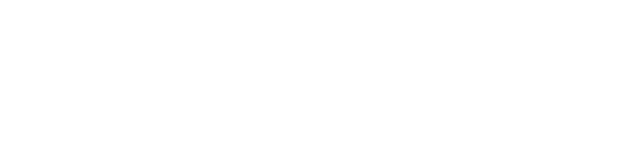
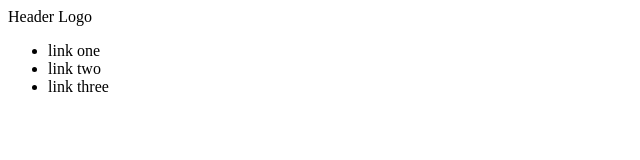
Before and after one commit to RMike-droid/odin-landing-page, a plain HTML site: page index.html in a window 1280 px wide. Shown: the whole page, without its empty margins (0-640 px from the left). Drawn offline with Linux system fonts and the light colour scheme.

Commit message:
Begin HTML layout

```diff
--- a/index.html
+++ b/index.html
@@ -8,6 +8,17 @@
     </head>
 
     <body>
-
+        <div class="header">
+            <div class="logo">Header Logo</div>
+            <div links="links">
+                <ul>
+                    <li>link one</li>
+                    <li>link two</li>
+                    <li>link three</li>
+                </ul>
+            </div>
+            <div class="hero-text">
+            </div>
+        </div>
     </body>
 </html>
```
